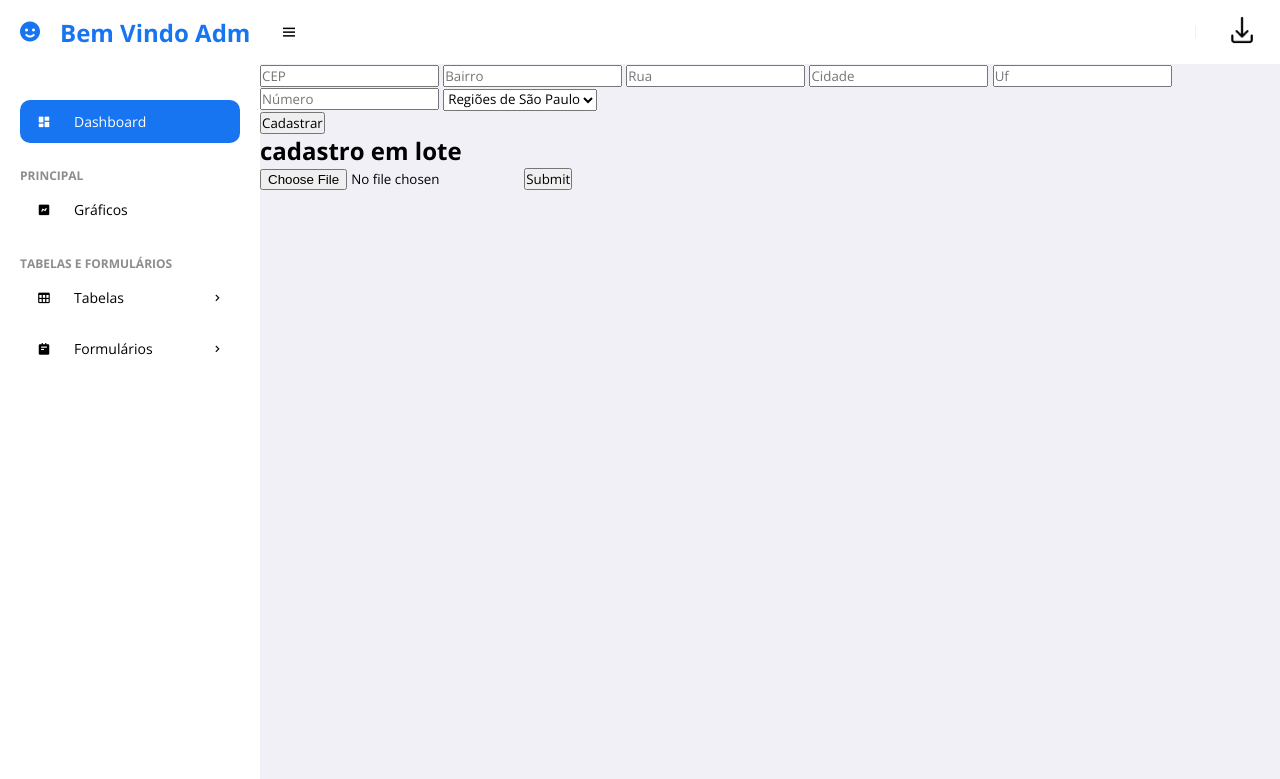
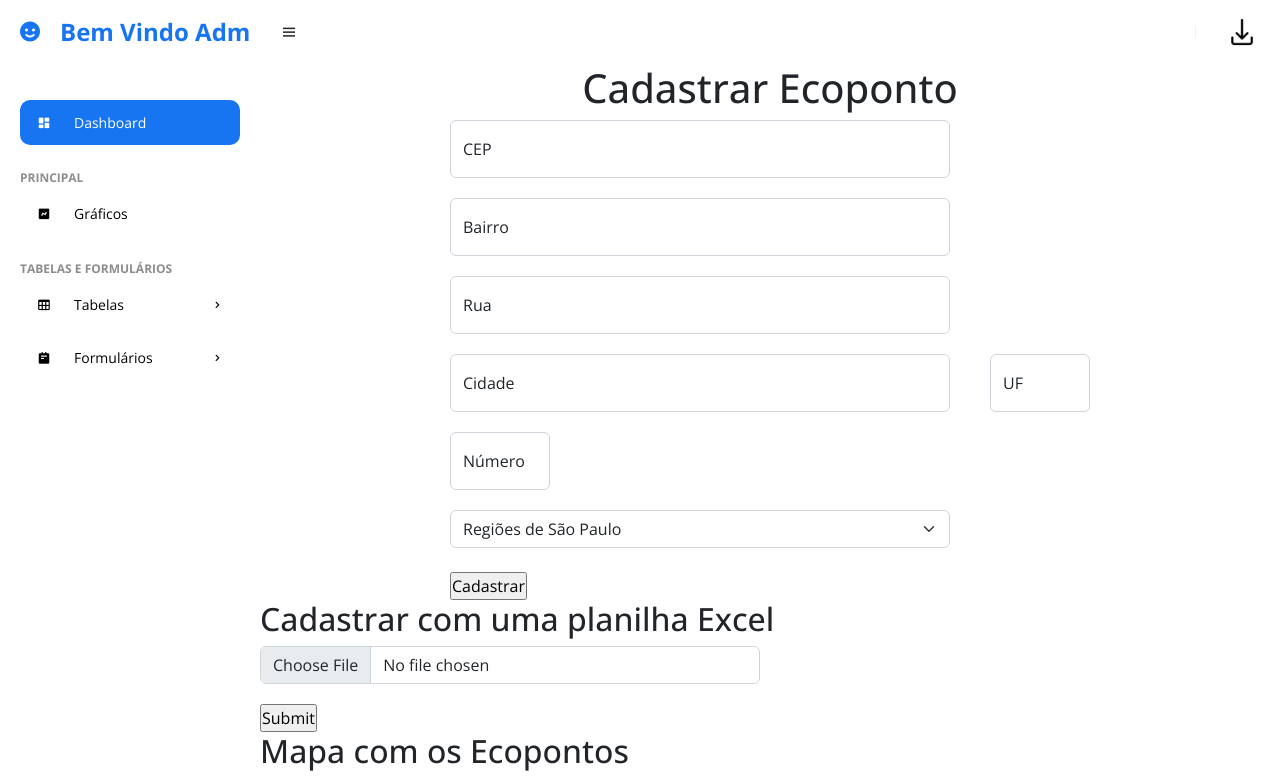
Before and after one commit to Nilton-3923/Cidade-Limpa, a PHP site: page /area-restrita-adm/cadastro-ecoponto.php in a window 1280 px wide. Shown: the top 779 px of the page. Before the commit the page ends 355 px from the top, so only its background shows below. Run offline with PHP 8.4, Linux system fonts and the light colour scheme; the visitor is signed in with stand-in values (Sample User, id 1); data comes from the database, SQL or seed files in the repository; some libraries are stand-ins or nearby versions.

Commit message:
Alteração ecoponto

```diff
--- a/area-restrita-adm/cadastro-ecoponto.php
+++ b/area-restrita-adm/cadastro-ecoponto.php
@@ -6,8 +6,22 @@
 
     $ecoponto = new Ecoponto();
 
+    $mostrar = $ecoponto ->ecopontosSemGeolocalizacao();
+
+    foreach($mostrar as $row){
+        $id = $row[0];
+
+        $selecao = $ecoponto-> selecionarEcopontoParametro($id);
+
+        foreach($selecao as $linha){
+            $localizacao = $ecoponto->geolocalizacaoExcel($linha[8], $linha[5], $linha[3],$linha[2], $linha[1]);
+            $ecoponto->alterarLocalizacao($localizacao, $linha[0]);
+        }
 
 
+    }
+
+    $pontosEcoponto = $ecoponto->mostrarEcoponto();
 
 ?>
 <!DOCTYPE html>
@@ -17,6 +31,9 @@
 	<meta name="viewport" content="width=device-width, initial-scale=1.0">
 	<link href='https://unpkg.com/boxicons@2.0.9/css/boxicons.min.css' rel='stylesheet'>
 	<link rel="stylesheet" href="../css/index-adm.css">
+
+    <link href="https://cdn.jsdelivr.net/npm/bootstrap@5.2.0-beta1/dist/css/bootstrap.min.css" rel="stylesheet">
+    <link rel="stylesheet" href="../css/cadastro-ecoponto.css">
 	<title>AdminSite</title>
 </head>
 
@@ -50,7 +67,7 @@
 		</section>
 		<!-- SIDEBAR -->
 
-		<!-- NAVBAR -->
+		<!-- CONTEUDO -->
 		<section id="content">
 			<!-- NAVBAR -->
 			<nav>
@@ -66,15 +83,42 @@
 				</div>
 			</nav>
 
-        <form action="../cadastro/objeto-cadastro-ecoponto.php" method="post">
+            <div class="cadastro-ecoponto">
 
-            <input type="text" placeholder="CEP" id="cep" name="cep">
-            <input type="text" placeholder="Bairro" id="bairro" name="bairro">
-            <input type="text" placeholder="Rua" id="rua" name="rua">
-            <input type="text" placeholder="Cidade" id="cidade" name="cidade">
-            <input type="text" placeholder="Uf" id="uf" name="uf">
-            <input type="text" placeholder="Número" name="numero">
-            <select name="regiao" id="regiao">
+                <h1>Cadastrar Ecoponto</h1>
+                <form action="../cadastro/objeto-cadastro-ecoponto.php" method="post" class="">
+
+                    <div class="form-floating">
+                        <input type="text" placeholder="CEP" id="cep" name="cep" class="form-control  input-normal" maxlength="9">
+                        <label for="floatingInput">CEP</label>
+                    </div>
+                    <div class="form-floating">
+                        <input type="text" placeholder="Bairro" id="bairro" name="bairro" class="form-control input-normal">
+                        <label for="floatingInput">Bairro</label>
+                    </div>
+
+                    <div class="form-floating">
+                        <input type="text" placeholder="Rua" id="rua" name="rua" class="form-control input-normal">
+                        <label for="floatingInput">Rua</label>
+                    </div>
+
+                    <div class="box-flex">
+                        <div class="form-floating">
+                            <input type="text" placeholder="Cidade" id="cidade" name="cidade" class="form-control input-normal">
+                            <label for="floatingInput">Cidade</label>
+                        </div>
+                        <div class="form-floating">
+                            <input type="text" placeholder="Uf" id="uf" name="uf" class="form-control input-menor input-inline">
+                            <label for="floatingInput">UF</label>
+                        </div>
+                    </div>
+
+                    <div class="form-floating">
+                        <input type="text" placeholder="Número" name="numero" class="form-control input-menor">
+                        <label for="floatingInput">Número</label>
+                    </div>
+
+                    <select name="regiao" id="regiao" class="form-select input-normal" aria-label="Default select example">
                         <option disabled selected>Regiões de São Paulo</option>
                         <option value="Zona Leste">Zona Leste</option>
                         <option value="Zona Norte">Zona Norte</option>
@@ -83,34 +127,110 @@
                     </select><br>
 
                     <input type="submit" value="Cadastrar">
+                </form>
+            </div>
 
-
-        </form>
-        <h1>cadastro em lote</h1>
+            <div class="">
+                <h2>Cadastrar com uma planilha Excel</h2>
                 <form action="../cadastro/cadastro-xml-ecopontos.php" method="post" enctype="multipart/form-data">
-            <input type="file" name="arquivo">
+                    <input type="file" name="arquivo" class="form-control input-normal">
                     <input type="submit">
                 </form>
 
+            </div>
+
+            <div>
+                <h2>Mapa com os Ecopontos</h2>
+                <div id="map" style="width: 70%; height: 500px;"></div>
+            </div>
+
+            <span id="mensagem"></span>
+        </section>
+
+
+        <script>
+            function initMap(){
+                // Opções para o mapa
+                var options = {
+                    zoom: 12,
+                    center:{lat:-23.5489,lng:-46.6388},
+                    styles:[{
+                                "featureType": "poi",
+                                "stylers": [{
+                                    "visibility": "off"
+                                }],
+
+
+                            }]
+                }
+                // New Map
+                var map = new
+                google.maps.Map(document.getElementById('map'),options);
+
+                //ADCIONANDO MARCADORES POR MEIO DE ARRAY
+                //Array dos marcadores
+
+                var markers = [
+
                     <?php
-        $mostrar = $ecoponto ->ecopontosSemGeolocalizacao();
+                    foreach ($pontosEcoponto as $row){
+                        $bairro = $row['bairroEcoponto'];
+                        $rua = $row['ruaEcoponto'];
+                        $numero = $row['numeroEcoponto'];
+                        $regiao = $row['zonaEcoponto'];
+                    ?>
+                        {
+                        coords:{<?php echo $row['coordeEcoponto'];?>},
+                        content:'<h2 style="color: green">Ecoponto <?php echo $bairro; ?></h2>'
+                                +'<h3><?php echo "$rua, $numero"; ?></h3>'
+                                +'<h3 style="font-weight: normal"><?php echo $regiao; ?></h3>',
+                        iconImage: "https://developers.google.com/maps/documentation/javascript/examples/full/images/beachflag.png",
+                        },
+                <?php
+                    }
+                    ?>
+                ]
 
-        foreach($mostrar as $row){
-            $id = $row[0];
-
-            $selecao = $ecoponto-> selecionarEcopontoParametro($id);
-
-            foreach($selecao as $linha){
-                $localizacao = $ecoponto->geolocalizacaoExcel($linha[8], $linha[5], $linha[3],$linha[2], $linha[1]);
-                $ecoponto->alterarLocalizacao($localizacao, $linha[0]);
+                // Laço de repetição para percorrer os marcadores
+                for(var i = 0; i < markers.length; i++){
+                    // Add marcadores
+                    addMarker(markers[i]);
                 }
 
+                // Add Marker Function
+                function addMarker(props){
+                    var marker = new google.maps.Marker({
+                            position:props.coords,
+                            map: map,
+                            icon:props.iconImage
 
+
+                    });
+
+                    //Checando se o marcador está customizado
+                    if(props.iconImage){
+                        //Adicionando um icon
+                        marker.setIcon(props.iconImage);
                     }
 
-        ?>
+                    //Checando o content
+                    if(props.content){
+                        var infoWindow = new google.maps.InfoWindow({
+                        content:props.content
+                    });
 
-        <span id="mensagem"></span>
+                    marker.addListener('click', function(){
+                        infoWindow.open(map,marker);
+                    });
+                    }
+                }
+            }
+
+        </script>
+        <script async defer
+        src="https://maps.googleapis.com/maps/api/js?key=AIzaSyD5opbRMRKjMKTKajH2CdyKJCIsqOdwdUI&callback=initMap"
+        ></script>
+        <script src="../javascript/mascara.js"></script>
         <script src="../javascript/api-cep.js"></script>
         <script src="https://cdn.jsdelivr.net/npm/apexcharts"></script>
 		<script src="../javascript/index-adm.js"></script>
--- /dev/null
+++ b/css/cadastro-ecoponto.css
@@ -0,0 +1,31 @@
+
+a{
+    text-decoration: none;
+}
+
+.cadastro-ecoponto{
+    display: flex;
+    flex-direction: column;
+    align-items: center;
+    justify-content: center;
+}
+.input-menor{
+    width: 100px;
+}
+
+.input-inline{
+    display: inline;
+}
+
+.input-normal{
+    width: 500px;;
+}
+
+.box-flex{
+    display: flex;
+    gap: 40px;
+}
+
+.form-control{
+    margin: 0 0 20px 0 ;
+}
--- /dev/null
+++ b/javascript/mascara.js
@@ -0,0 +1,15 @@
+//  replace
+//  /^(\d{5})(\d{3})/
+// "$1-$2"
+const cep = document.getElementById("cep");
+
+cep.addEventListener('keypress', () =>{
+    let ceplength = cep.value.length
+
+    console.log(ceplength)
+    if(ceplength === 5 ){
+        cep.value += '-'
+    }
+
+})
+//console.log(cep.replace(/^(\d{5})(\d{3})/, "$1-$2" ));
```
Lines whose indentation alone changed are shown as unchanged.
